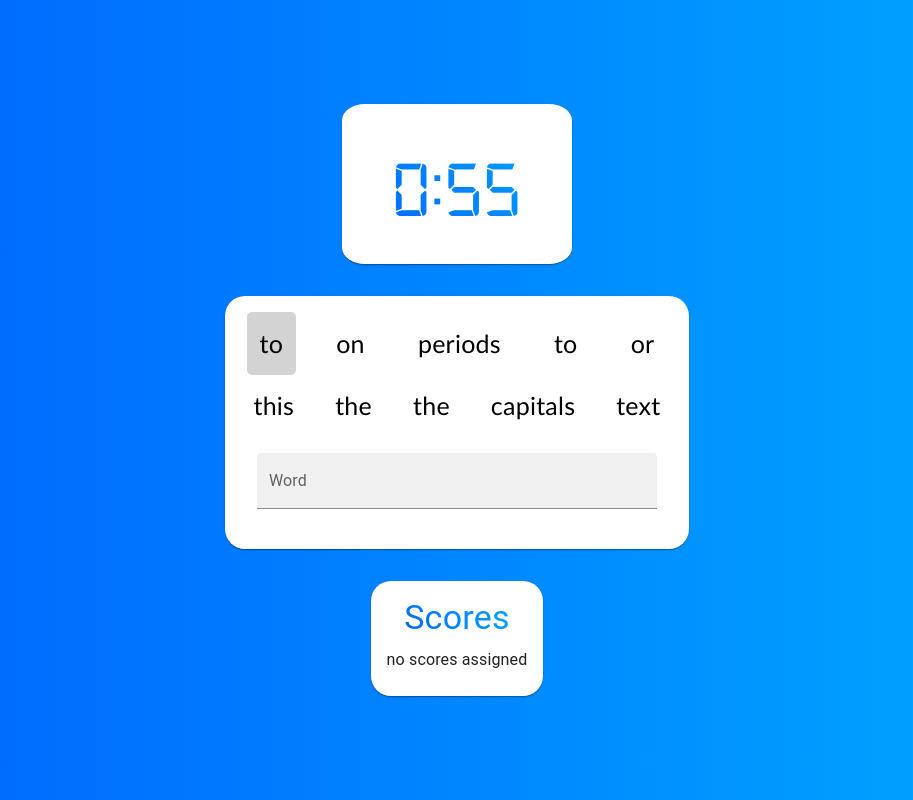
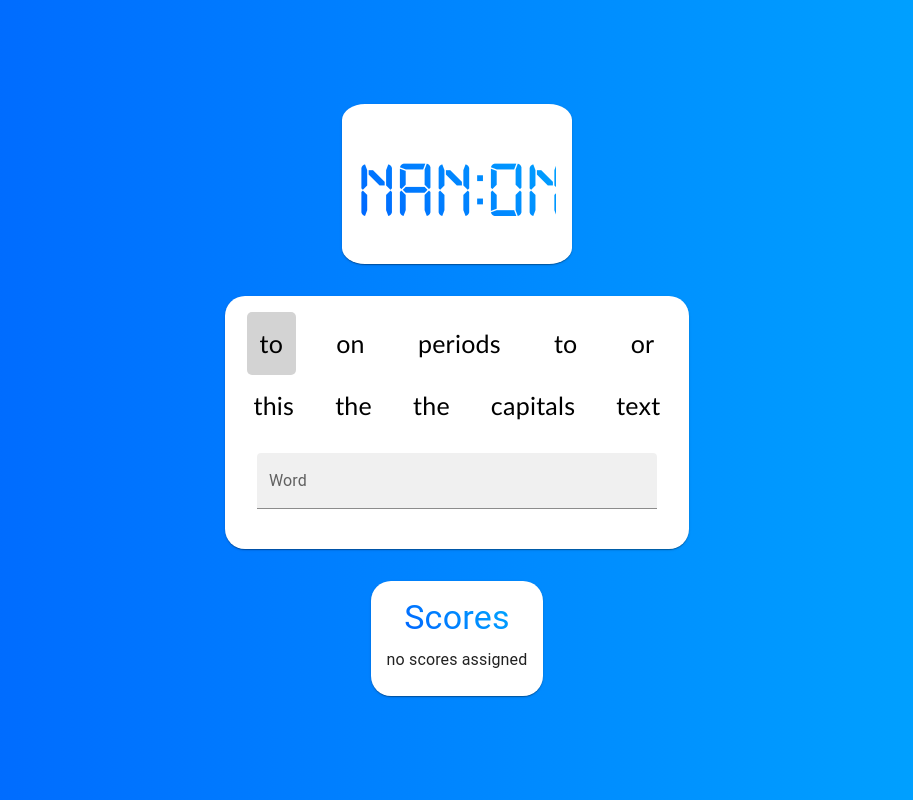
Before and after one commit to odev954/typing-game, a React app: page / in a window 1280 px wide. Shown: the whole page, without its empty margins (183-1096 px from the left). Built offline with nearby package versions, Linux system fonts and the light colour scheme.

Commit message:
adding props to clock

```diff
--- a/src/components/Clock/Clock.tsx
+++ b/src/components/Clock/Clock.tsx
@@ -4,17 +4,19 @@ import Card from '@mui/material/Card';
 import { CardContent, Typography, Container } from "@mui/material";
 import './Clock.css';
 
-export default function Clock() : JSX.Element
+interface ClockProps {
+    TimeoutSeconds : number
+}
+
+export default function Clock(props: ClockProps) : JSX.Element
 {
-    const timeoutSeconds = useClock();
-
     return (
         <Container className="clock display-container">
 
             <Card className="clock display-card">
                 <CardContent>
                     <Typography className="clock styled-text">
-                        {Math.floor(timeoutSeconds / 60)}:{timeoutSeconds % 60 > 9 ? timeoutSeconds % 60 : '0' + timeoutSeconds % 60}
+                        {Math.floor(props.TimeoutSeconds / 60)}:{props.TimeoutSeconds % 60 > 9 ? props.TimeoutSeconds % 60 : '0' + props.TimeoutSeconds % 60}
                     </Typography>
                 </CardContent>
             </Card>
```
